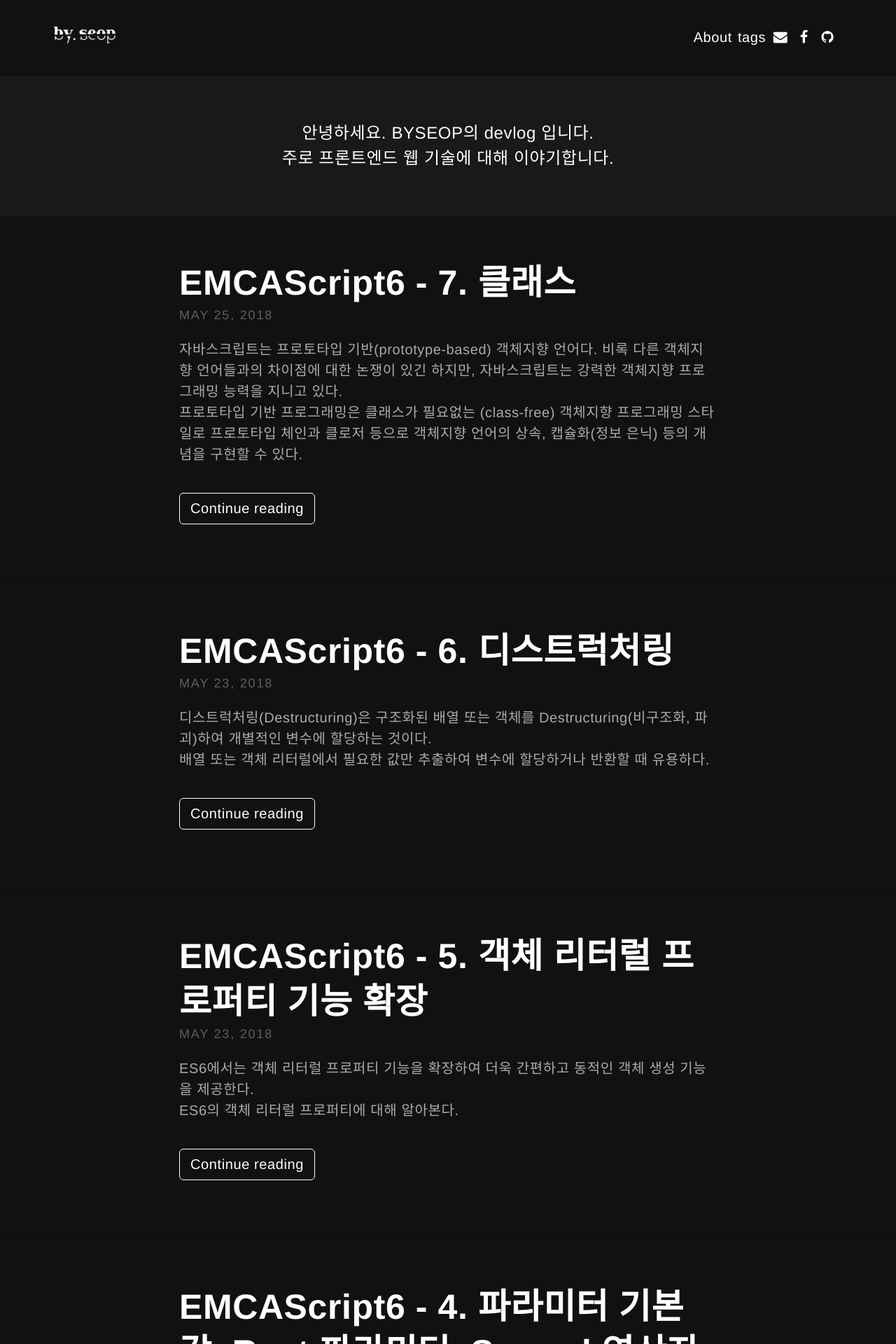
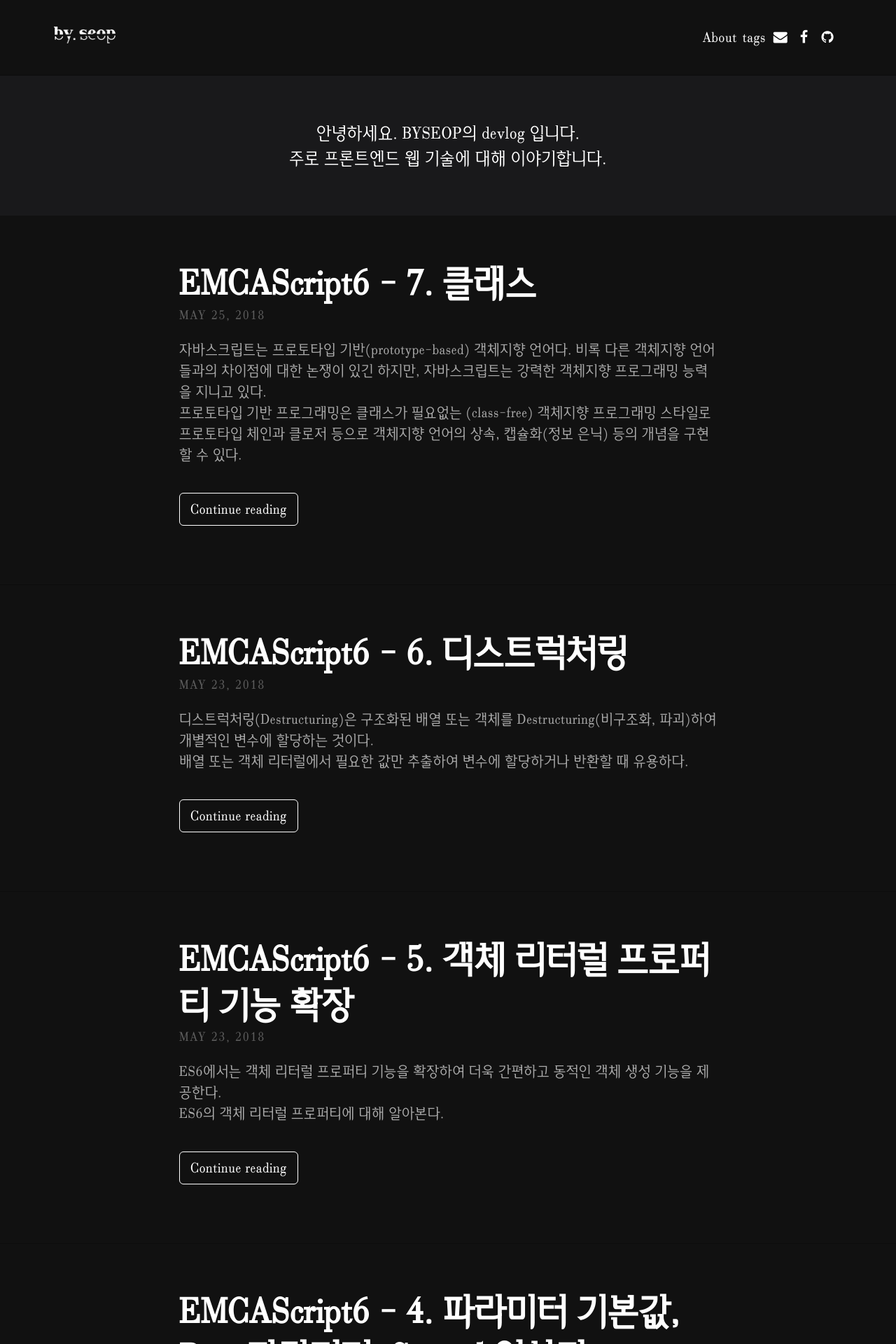
Before and after one commit to byseop/byseop.github.io, a Jekyll site: the page built from index.html, in a window 1280 px wide. Shown: the top 1920 px of the page at 70% size. Built offline with Jekyll 4.4.1, drawn with Linux system fonts in a browser that asks for light colours; nearby versions of some CDN libraries; the list of posts is cut into pages by our own code.

Commit message:
Update main.scss

```diff
--- a/assets/css/main.scss
+++ b/assets/css/main.scss
@@ -2,6 +2,13 @@
 ---
 
 @import "type-theme";
+@font-face {
+    font-family: "LexiSaebom";
+    src: url("../fonts/LexiSaebomR.eot");
+    /*IE 9 호환성 보기 모드 대응*/
+    src: local("☺"), url("../fonts/LexiSaebomR.eot?#iefix") format("embedded-opentype"), url("../fonts/LexiSaebomR.woff") format("woff");
+    /*표준 브라우저*/
+ }
 
 .tag_name {color: #9c9c9c;}
 
```
